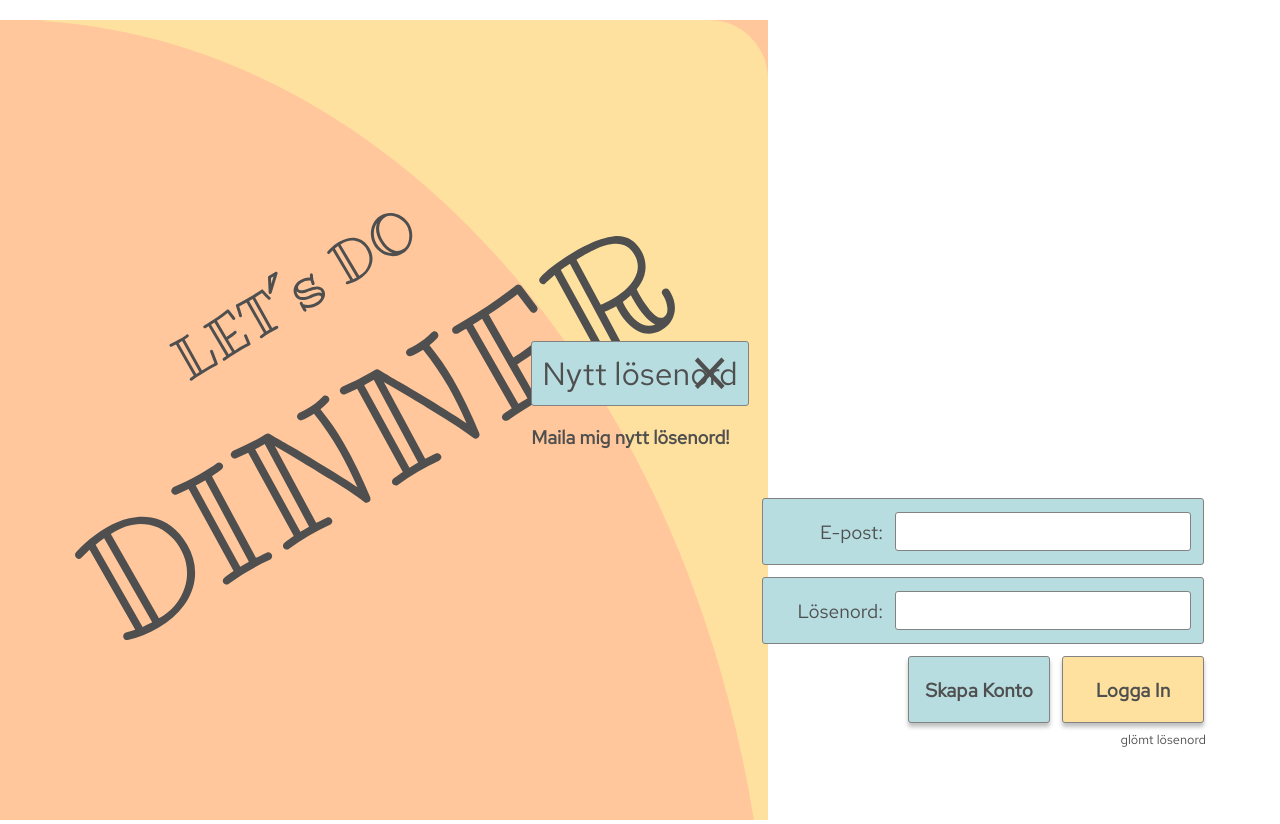
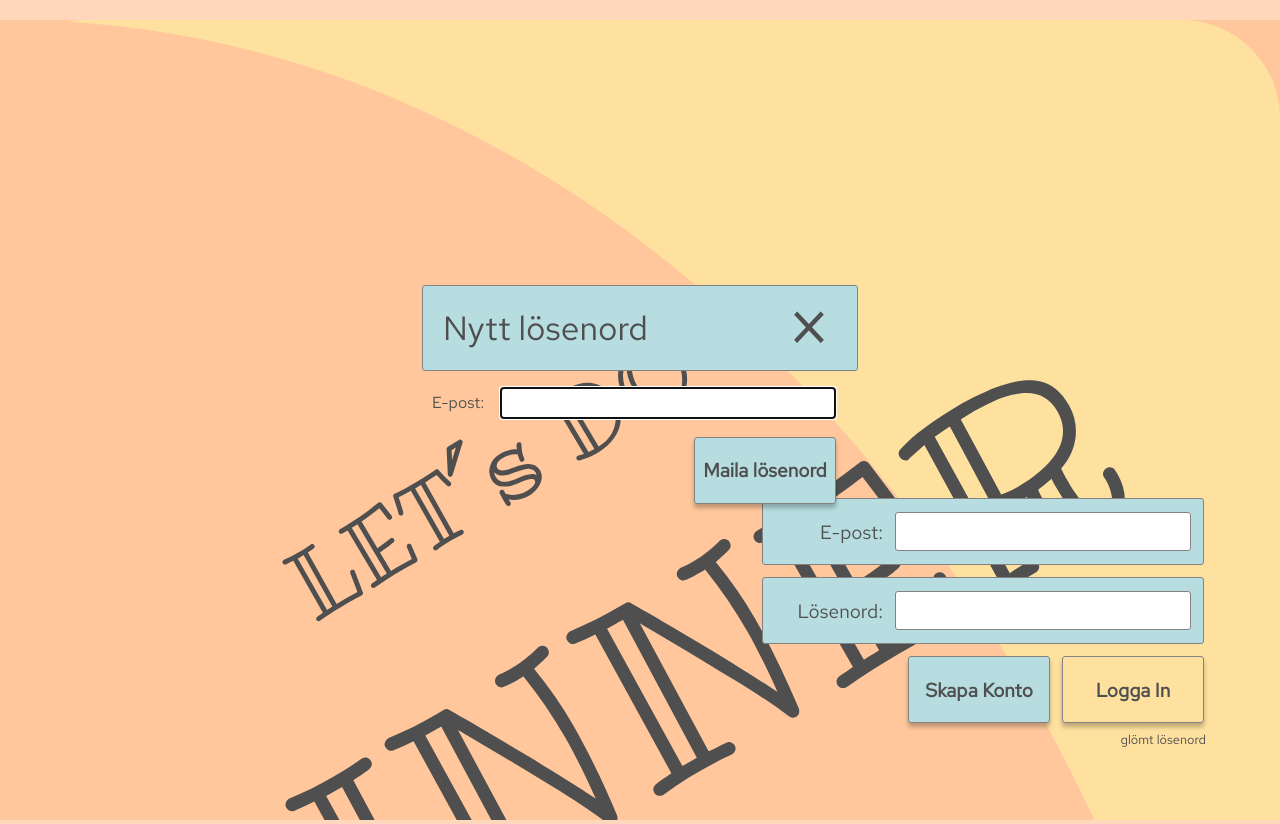
Before and after one commit to RealGobi/Project-X, a React (Create React App) app: page / in a window 1280 px wide. Both pictures are taken after a click on the element "glömt lösenord". Built offline with nearby package versions, Linux system fonts and the light colour scheme; no server answers.

Commit message:
wrote popup text and fixed some responsiveness

```diff
--- a/src/Components/Recipt/Recipt.js
+++ b/src/Components/Recipt/Recipt.js
@@ -11,6 +11,8 @@ import arrow from '../../images/arrow.svg';
  * @param {string} recipeItemtitle
  * @param {string} recipeIntro
  * @param {string} recipeImg
+ * @param {string} recipeTitle
+ * @param {number} time
 * */
 
 const Recipt = ({
@@ -49,7 +51,7 @@ const Recipt = ({
                 </select>
               </form>
               {/* <div className="ingredientGrid"></div> */}
-              {recipeIngredients.map((ing, idx) => <li key={idx}>{ing.count} {ing.unit} {ing.ingredient}</li>)}
+              {recipeIngredients.map((ing, idx) => <div key={idx}>{ing.count} {ing.unit} {ing.ingredient}</div>)}
             </div>
           </div>
         ) : (<div className="space" />)
@@ -58,7 +60,7 @@ const Recipt = ({
       <div className="instructions">
         <h2>Instruktioner</h2>
         <hr />
-        {recipeInstructions.map((inst, idx) => <li key={idx}>{idx+1}. {recipeInstructions[idx]} </li>)}
+        {recipeInstructions.map((inst, idx) => <div key={idx}>{idx+1}. {recipeInstructions[idx]} </div>)}
       </div>
     </div>
   );
--- a/src/pages/Landing-page.js
+++ b/src/pages/Landing-page.js
@@ -13,8 +13,8 @@ import Mail from '../images/button-contact.svg';
 import Settings from '../images/button-settings.svg';
 
 export default function LandingPage() {
-  const mail = <h1>Maila mig!</h1>;
-  const setting = <h1>Inställningar!</h1>;
+  const mail = <span><label> Ämne:<input type="text" /></label><label> Förslag eller synpunkt:<input type="textarea" /></label></span>;
+  const setting = <span className="settings"><Button buttonText="Vegan" color="mint" /><Button buttonText="Vegetarian" color="yellow" /><Button buttonText="Fiskätare" color="mint" /><Button buttonText="Allätare" color="persica" /></span>;
   return (
     <div>
       <Header headLine="God Morgon" />
@@ -26,7 +26,7 @@ export default function LandingPage() {
                 <span className="close" onClick={close}>
                 &times;
                 </span>
-                <div className="header"> Modal Title </div>
+                <div className="header"> Kontaktformulär </div>
                 <div className="content">
                   {mail}
                 </div>
@@ -39,7 +39,7 @@ export default function LandingPage() {
                 <span className="close" onClick={close}>
                 &times;
                 </span>
-                <div className="header"> s </div>
+                <div className="header">Inställningar</div>
                 <div className="content">
                   {setting}
                 </div>
--- a/src/pages/Login.js
+++ b/src/pages/Login.js
@@ -4,7 +4,7 @@ import Popup from 'reactjs-popup';
 import Button from '../Components/Button/Button';
 
 export default function Login() {
-  const passwordmail = <h3>Maila mig nytt lösenord!</h3>;
+  const passwordmail = <span><label>E-post: <input type="text" /></label><span className="send"><Button buttonText="Maila lösenord" color="mint" /></span></span>;
 
   return (
     <div className="Startlogga">
--- a/src/pages/popup.css
+++ b/src/pages/popup.css
@@ -1,8 +1,9 @@
+
 .modal > .close {
     cursor: pointer;
     position: absolute;
     display: block;
-    padding: 8px 15px;
+    padding: 18px 25px;
     line-height: 50px;
     right: 10px;
     font-size: 5rem;
@@ -12,12 +13,58 @@
     border: 1px solid #828282;
     text-align: center;
     margin: 10px;
-    padding: 10px;
+    padding: 20px;
     border-radius: 3px;
-    font-size: 2rem;
+    font-size: 2.1rem;
+    text-align: left;
   }
 
   .modal > .content {
     margin: 10px;
-    width: 100%;
+    display: flex;
+    flex-direction: column;
+    justify-content: center;
+    align-items: center;
   }
+
+  .modal > .content label {
+    margin: 10px;
+  }
+
+  .modal > .content input[type=text] {
+    width: 330px;
+    height: 28px;
+    border-radius: 3px;
+    border: 1px solid #828282;
+    background: #fFFFFF;
+    font-family: 'Red Hat Text', sans-serif;
+    font-size: 1rem;
+    margin: 6px 12px;
+}
+
+    .modal > .content input[type=textarea] {
+    border: 1px solid #828282;
+    background: #fFFFFF;
+    width: 330px;
+    height: 280px;
+    border-radius: 3px;
+    font-family: 'Red Hat Text', sans-serif;
+    font-size: 1rem;
+    margin: 6px 12px;
+  }
+
+  .modal > .content .settings {
+    height: 400px;
+    display: flex;
+    flex-direction: column;
+    justify-content: space-evenly;
+    align-items: center;
+
+  }
+  .modal > .content .send {
+    display: flex;
+    flex-direction: row;
+    justify-content: flex-end;
+    align-items: flex-end;
+    margin: 12px 22px;
+  }
--- a/src/style/main.scss
+++ b/src/style/main.scss
@@ -15,10 +15,9 @@ html {
     .Startlogga {
         background-image: url(../images/StartloggaPhone.svg);
         background-repeat: no-repeat;
-        background-image: cover;
+        background-size: cover;
         width: 100vw;
         height: 100vh;
-        margin: 0;
 
         .login-container {
             height: 100vh;
@@ -218,6 +217,7 @@ html {
         .Startlogga {
             background-image: url(../images/Startlogga.svg);
             background-repeat: no-repeat;
+            background-size:cover;
             width: 100vw;
             height: 100vh;
             display: flex;
@@ -363,3 +363,30 @@ html {
         }
     }
 }
+
+//Ipad Pro
+@media only screen and (min-width: 780px) {
+    html {
+        background: rgb(255, 216, 188);
+
+        width: 100vw;
+        height: 100vh;
+        display: flex;
+        align-items: flex-start;
+        justify-content: center;
+        padding: 12px 0;
+        margin: 0;
+
+        .Startlogga {
+            background-image: url(../images/Startlogga.svg);
+            background-repeat: no-repeat;
+            background-size:cover;
+            width: 100vw;
+            height: 100vh;
+            display: flex;
+            justify-content: flex-end;
+            align-items: flex-end;
+
+        }
+    }
+}
```
Also changed, not shown: src/images/arrow.svg.
